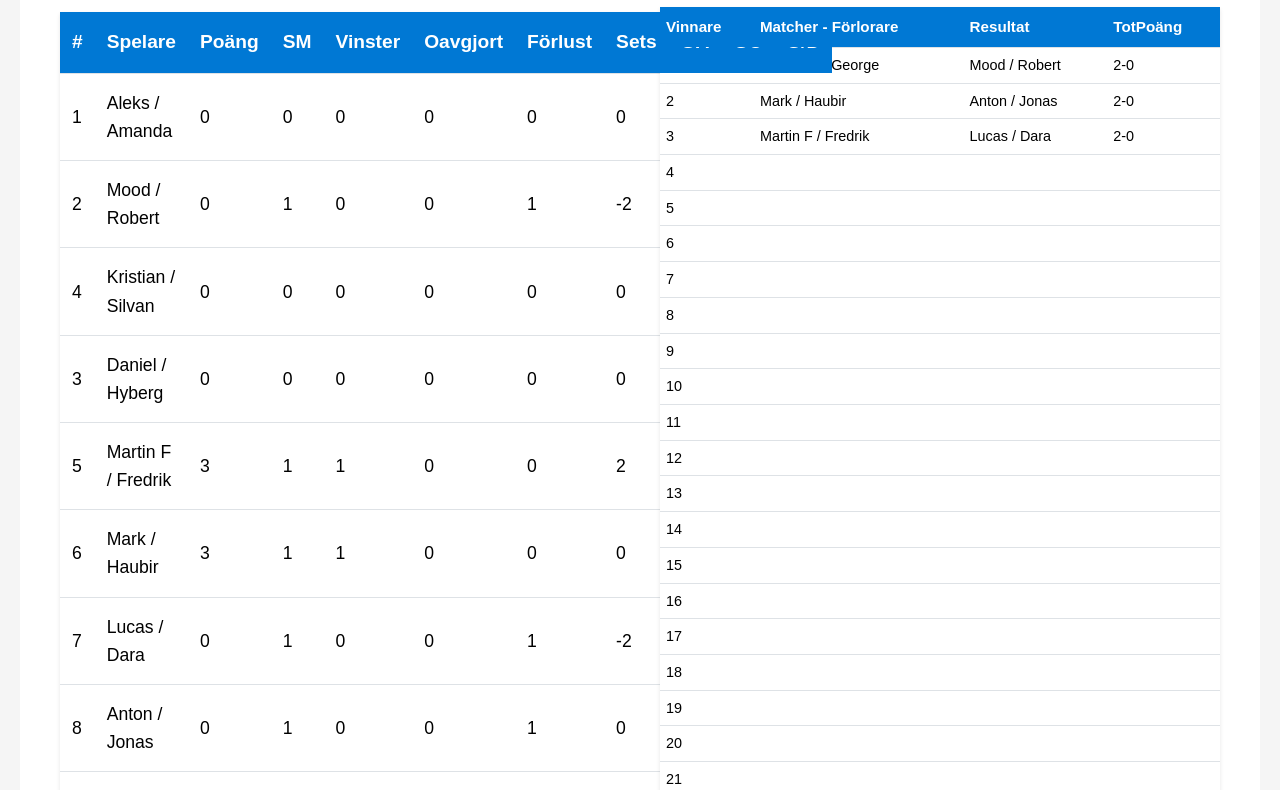
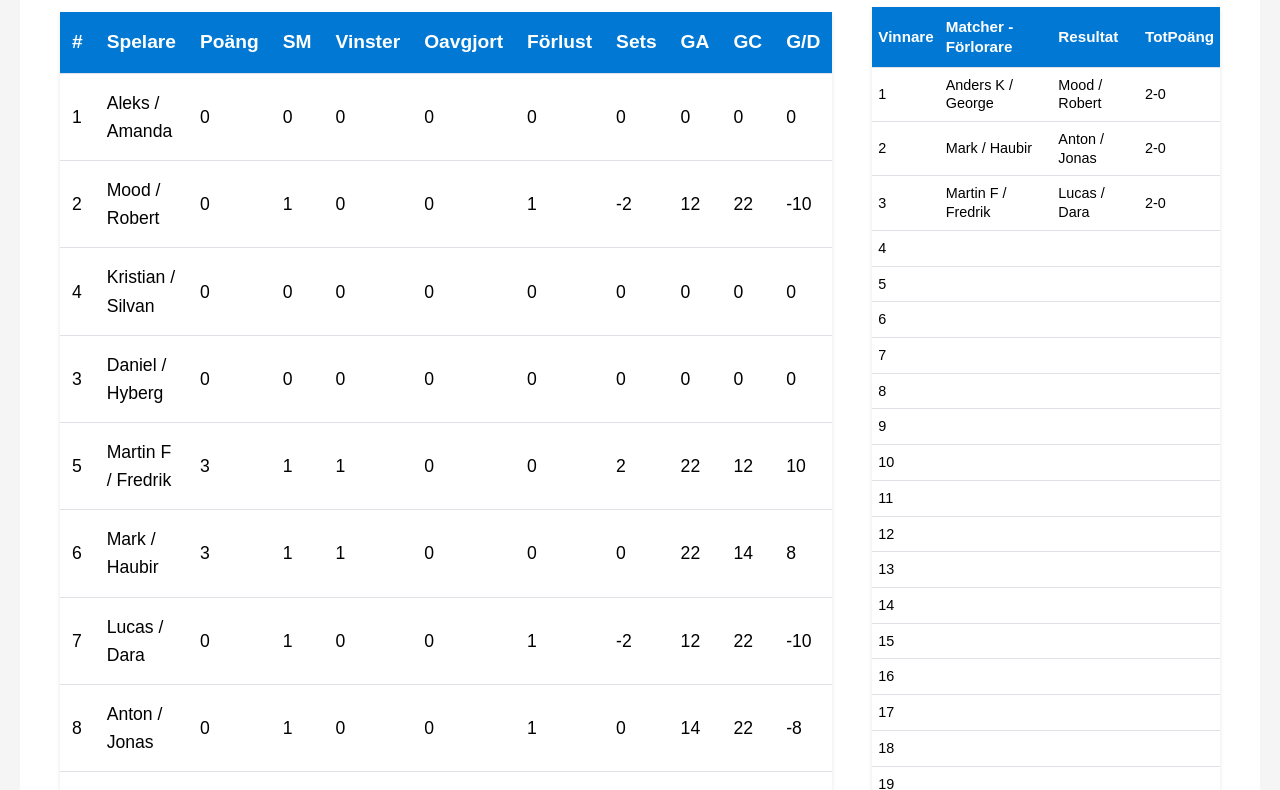
Before and after one commit to hallstedt-BI/hallstedt-bi.github.io, a plain HTML site: page index.html in a window 1280 px wide. Shown: the part 334-1124 px from the top of the page. Drawn offline with Linux system fonts and the light colour scheme.

Commit message:
ranking display

```diff
--- a/index.html
+++ b/index.html
@@ -244,45 +244,56 @@
                 if (data.sections) {
                     tableContainer.innerHTML = '';
 
-                    // Create top row with main stats and detailed data side-by-side
-                    const topRow = document.createElement('div');
-                    topRow.className = 'tables-row';
-                    topRow.style.display = 'flex'; // Force flex display
-                    topRow.style.gap = '40px';
-                    console.log('Creating flex container for side-by-side tables');
+                    // Create main row with left column (Stats + Ranking) and right column (Results)
+                    const mainRow = document.createElement('div');
+                    mainRow.className = 'tables-row';
+                    mainRow.style.display = 'flex';
+                    mainRow.style.gap = '40px';
+                    mainRow.style.alignItems = 'flex-start';
+                    console.log('Creating flex container for side-by-side layout');
 
-                    // Main stats section (left side)
+                    // Left column container for Stats and Ranking
+                    const leftColumn = document.createElement('div');
+                    leftColumn.style.flex = '1';
+                    leftColumn.style.display = 'flex';
+                    leftColumn.style.flexDirection = 'column';
+                    leftColumn.style.gap = '20px';
+
+                    // Main stats section (top of left column)
                     if (data.sections.mainStats && data.sections.mainStats.data.length > 0) {
                         const mainStatsSection = createTableSection(
                             data.sections.mainStats,
                             'table-section'
                         );
-                        topRow.appendChild(mainStatsSection);
+                        leftColumn.appendChild(mainStatsSection);
                         console.log('Added main stats section');
                     }
 
-                    // Large table section (right side - detailed data)
+                    // Small table section (bottom of left column)
+                    if (data.sections.smallTable && data.sections.smallTable.data.length > 0) {
+                        const smallTableSection = createTableSection(
+                            data.sections.smallTable,
+                            'table-section'
+                        );
+                        leftColumn.appendChild(smallTableSection);
+                        console.log('Added ranking section below stats');
+                    }
+
+                    mainRow.appendChild(leftColumn);
+
+                    // Right column - Large table section (detailed data)
                     if (data.sections.largeTable && data.sections.largeTable.data.length > 0) {
                         const largeTableSection = createTableSection(
                             data.sections.largeTable,
                             'table-section detailed-data-table'
                         );
-                        topRow.appendChild(largeTableSection);
+                        largeTableSection.style.flex = '1';
+                        mainRow.appendChild(largeTableSection);
                         console.log('Added detailed data section');
                     }
 
-                    tableContainer.appendChild(topRow);
-                    console.log('Flex container children count:', topRow.children.length);
-
-                    // Small table section (full width at bottom)
-                    if (data.sections.smallTable && data.sections.smallTable.data.length > 0) {
-                        const smallTableSection = createTableSection(
-                            data.sections.smallTable,
-                            'table-section'
-                        );
-                        tableContainer.appendChild(smallTableSection);
-                        console.log('Added additional info section at bottom');
-                    }
+                    tableContainer.appendChild(mainRow);
+                    console.log('Main layout created');
 
                     tableContainer.style.display = 'block';
                 } else if (data.data && data.data.length > 0) {
```
